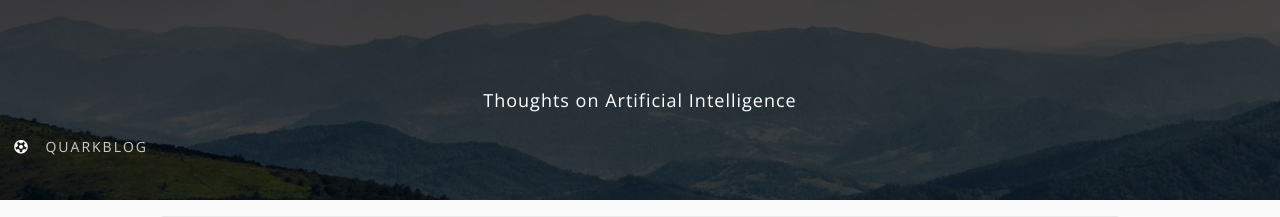
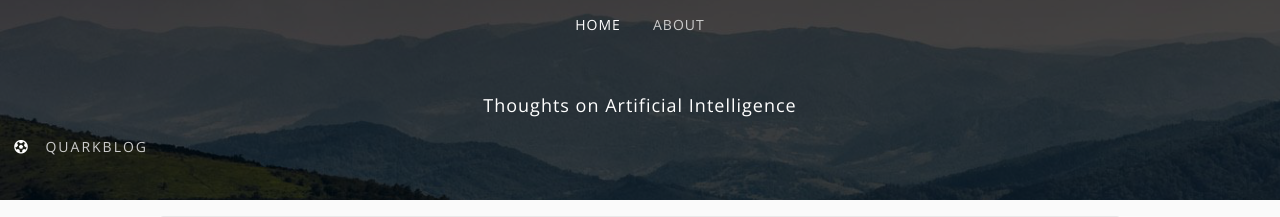
Before and after one commit to usbpendrive/quarkblog, a Django app: page / in a window 1280 px wide. Shown: the top 217 px of the page. Run offline with Django 3.2, Linux system fonts and the light colour scheme; some libraries are stand-ins or nearby versions.

Commit message:
More styling.

```diff
--- /dev/null
+++ b/base/static/base/css/breakpoints.scss
@@ -0,0 +1,27 @@
+@mixin for-phone-only {
+  @media (max-width: 599px) { @content; }
+}
+
+@mixin for-tablet-portrait-up {
+  @media (min-width: 600px) { @content; }
+}
+
+@mixin for-tablet-landscape-up {
+  @media (min-width: 900px) { @content; }
+}
+
+@mixin for-999-up {
+  @media (min-width: 999px) { @content; }
+}
+
+@mixin for-desktop-up {
+  @media (min-width: 1200px) { @content; }
+}
+
+@mixin for-desktop-menu-up {
+  @media (min-width: 1400px) { @content; }
+}
+
+@mixin for-big-desktop-up {
+  @media (min-width: 1800px) { @content; }
+}
--- a/base/static/base/css/header.scss
+++ b/base/static/base/css/header.scss
@@ -22,5 +22,8 @@
     padding-top: 5em;
     font-weight: 300;
     letter-spacing: 1px;
+    @include for-desktop-up {
+      padding-top: 2.5em;
+    }
   }
 }
--- a/base/static/base/css/layout.scss
+++ b/base/static/base/css/layout.scss
@@ -1,9 +1,12 @@
 .main {
   margin: 1em auto;
-  width: 60em;
+  //width: 60em;
   min-height: 500px;
   padding: 2em;
   background-color: #fff;
   border: 1px solid #E8E8E8;
   border-radius: 3px;
+  @include for-999-up {
+    width: 60em;
+  }
 }
--- /dev/null
+++ b/base/static/base/css/menu.scss
@@ -0,0 +1,28 @@
+.menu {
+  list-style: none;
+  text-align: center;
+  padding-left: 0;
+  color: #fff;
+  margin: 0;
+  display: none;
+  @include for-desktop-up {
+    display: inherit;
+  }
+  &-li {
+    display: inline-block;
+    &-a {
+      display: inline-block;
+      color: #ccc;
+      height: 50px;
+      line-height: 50px;
+      padding: 0 1em;
+      margin: 0;
+      font-size: 14px;
+      text-transform: uppercase;
+      letter-spacing: 1px;
+      &--active, &:hover {
+        color: #fff;
+      }
+    }
+  }
+}
--- a/base/static/base/css/style.css
+++ b/base/static/base/css/style.css
@@ -47,6 +47,9 @@ ul {
     padding-top: 5em;
     font-weight: 300;
     letter-spacing: 1px; }
+    @media (min-width: 1200px) {
+      .header-slogan {
+        padding-top: 2.5em; } }
 
 .footer {
   text-align: center;
@@ -67,9 +70,36 @@ ul {
 
 .main {
   margin: 1em auto;
-  width: 60em;
   min-height: 500px;
   padding: 2em;
   background-color: #fff;
   border: 1px solid #E8E8E8;
   border-radius: 3px; }
+  @media (min-width: 999px) {
+    .main {
+      width: 60em; } }
+
+.menu {
+  list-style: none;
+  text-align: center;
+  padding-left: 0;
+  color: #fff;
+  margin: 0;
+  display: none; }
+  @media (min-width: 1200px) {
+    .menu {
+      display: inherit; } }
+  .menu-li {
+    display: inline-block; }
+    .menu-li-a {
+      display: inline-block;
+      color: #ccc;
+      height: 50px;
+      line-height: 50px;
+      padding: 0 1em;
+      margin: 0;
+      font-size: 14px;
+      text-transform: uppercase;
+      letter-spacing: 1px; }
+      .menu-li-a--active, .menu-li-a:hover {
+        color: #fff; }
--- a/base/static/base/css/style.scss
+++ b/base/static/base/css/style.scss
@@ -1,5 +1,7 @@
 @import "../vendor/normalize/normalize.css";
+@import "breakpoints";
 @import "main";
 @import "header";
 @import "footer";
 @import "layout";
+@import "menu";
--- a/base/templates/base/base.html
+++ b/base/templates/base/base.html
@@ -14,6 +14,15 @@
         <i class="header-brand-logo fas fa-futbol"></i>
         <span class="header-brand-name">QuarkBlog</span>
     </a>
+    <ul class="menu">
+        <li class="menu-li">
+            <a class="menu-li-a {% url 'home' as home_url %}{% if request.get_full_path == home_url %} menu-li-a--active{% endif %}"
+               href="{% url 'home' %}">Home</a>
+        </li>
+        <li class="menu-li">
+            <a class="menu-li-a" href="">About</a>
+        </li>
+    </ul>
     <div class="header-slogan">Thoughts on <strong>Artificial Intelligence</strong></div>
 </div>
 
```
